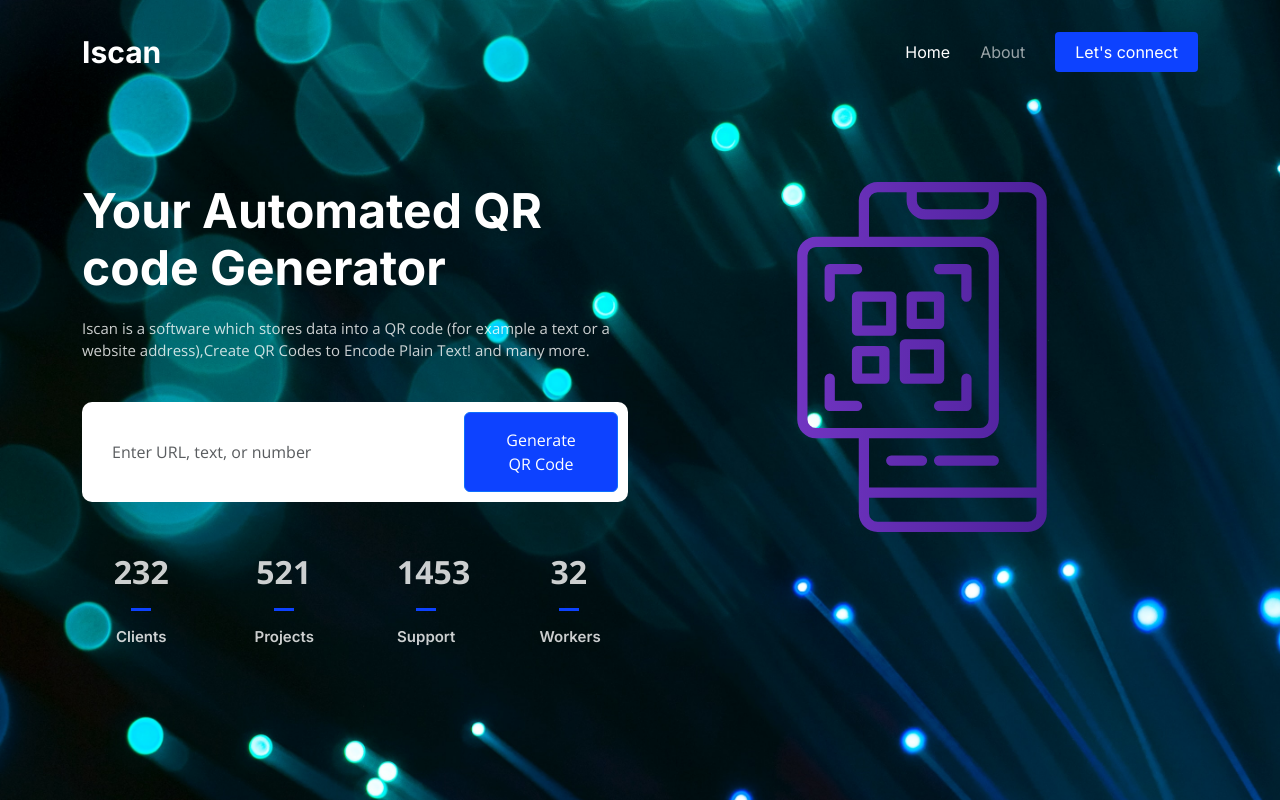
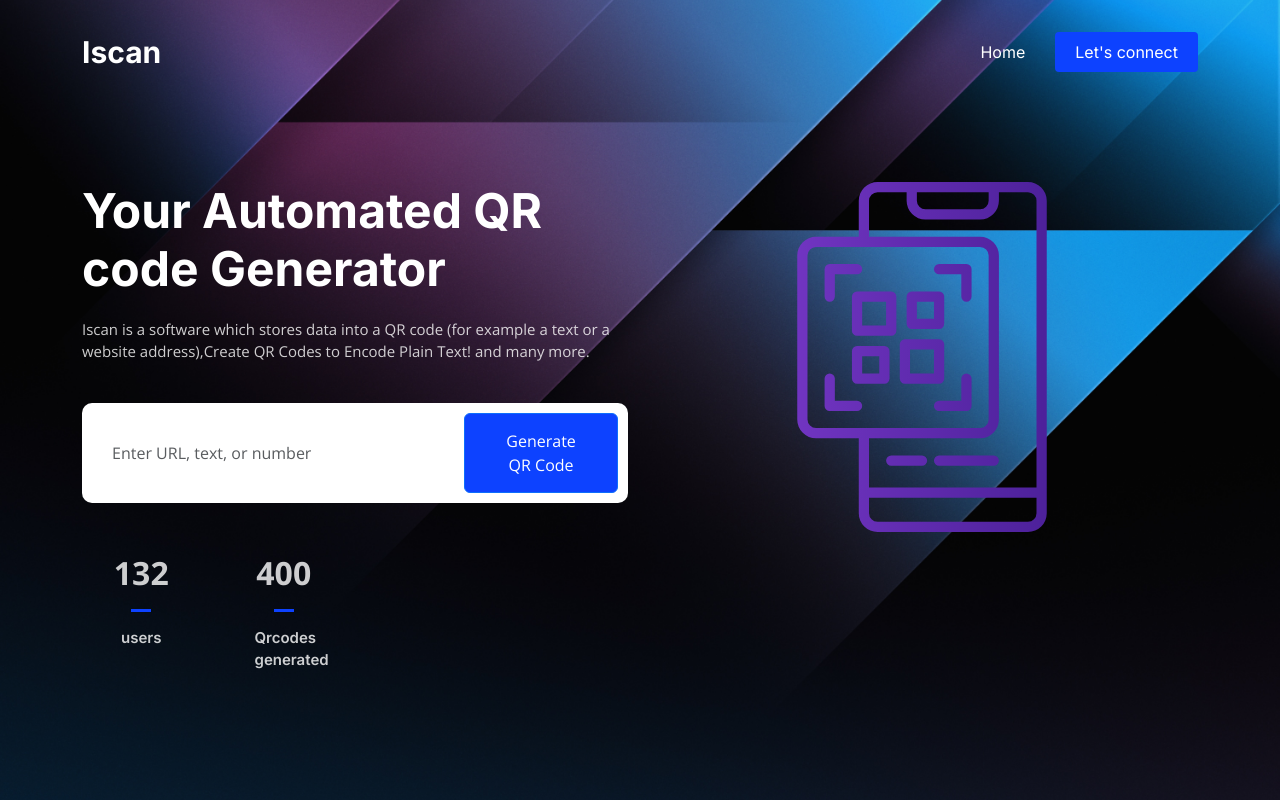
Before and after one commit to Cashie11/qrcode_converter, a Django app: page / in a window 1280 px wide. Run offline with Django 4.2, Linux system fonts and the light colour scheme; some libraries are stand-ins or nearby versions.

Commit message:
added some few things

```diff
--- a/templates/about.html
+++ /dev/null
@@ -1 +0,0 @@
-{% extends 'base.html' %}
--- a/templates/base.html
+++ b/templates/base.html
@@ -48,7 +48,6 @@
       <nav id="navbar" class="navbar">
         <ul>
           <li><a href="/" class="active">Home</a></li>
-          <li><a href="/about/">About</a></li>
           <li><a class="get-a-quote" href="https://frankcodes.com/">Let's connect</a></li>
         </ul>
       </nav><!-- .navbar -->
@@ -59,7 +58,7 @@
 
   <!-- ======= Hero Section ======= -->
   <section id="hero" class="hero d-flex align-items-center">
-    <div class="container">
+    <div class="container"><br>
       {% block content %}{% endblock content %}
     </div>
   </section><!-- End Hero Section -->
--- a/templates/index.html
+++ b/templates/index.html
@@ -15,31 +15,18 @@
 
       <div class="col-lg-3 col-6">
         <div class="stats-item text-center w-100 h-100">
-          <span data-purecounter-start="0" data-purecounter-end="232" data-purecounter-duration="1" class="purecounter"></span>
-          <p>Clients</p>
+          <span data-purecounter-start="0" data-purecounter-end="132" data-purecounter-duration="1" class="purecounter"></span>
+          <p>users</p>
         </div>
       </div><!-- End Stats Item -->
 
       <div class="col-lg-3 col-6">
         <div class="stats-item text-center w-100 h-100">
-          <span data-purecounter-start="0" data-purecounter-end="521" data-purecounter-duration="1" class="purecounter"></span>
-          <p>Projects</p>
+          <span data-purecounter-start="0" data-purecounter-end="400" data-purecounter-duration="1" class="purecounter"></span>
+          <p>Qrcodes generated</p>
         </div>
       </div><!-- End Stats Item -->
 
-      <div class="col-lg-3 col-6">
-        <div class="stats-item text-center w-100 h-100">
-          <span data-purecounter-start="0" data-purecounter-end="1453" data-purecounter-duration="1" class="purecounter"></span>
-          <p>Support</p>
-        </div>
-      </div><!-- End Stats Item -->
-
-      <div class="col-lg-3 col-6">
-        <div class="stats-item text-center w-100 h-100">
-          <span data-purecounter-start="0" data-purecounter-end="32" data-purecounter-duration="1" class="purecounter"></span>
-          <p>Workers</p>
-        </div>
-      </div><!-- End Stats Item -->
 
     </div>
   </div>
```
Also changed, not shown: db.sqlite3, media/qr_codes/qr_code_1fc00cdfa0b54db599a477c4550c1673.png (added), media/qr_codes/qr_code_4ac6bf840df84cf9920a0aabf50964ab.png (added), media/qr_codes/qr_code_8da14f48c1104284a357da8556b2f9d4.png (added), media/qr_codes/qr_code_a2f5f1a439204456923a8a3e6f7131d9.png (added), static/assets/img/emi.jpg.
